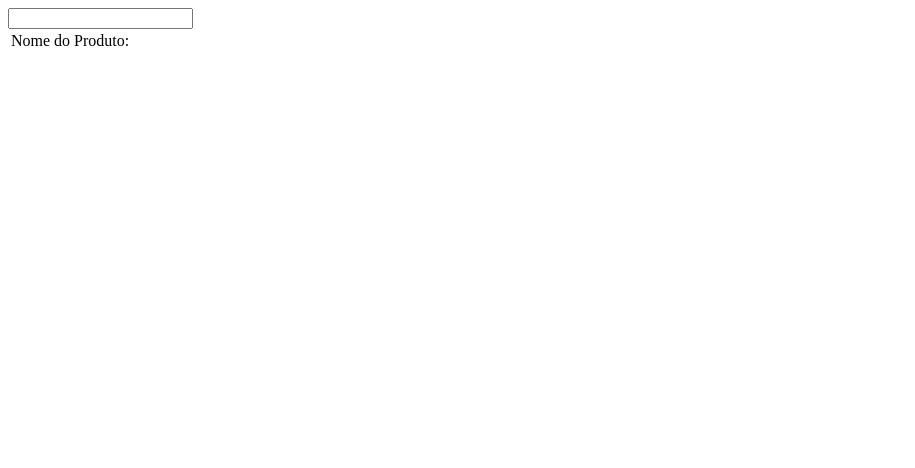
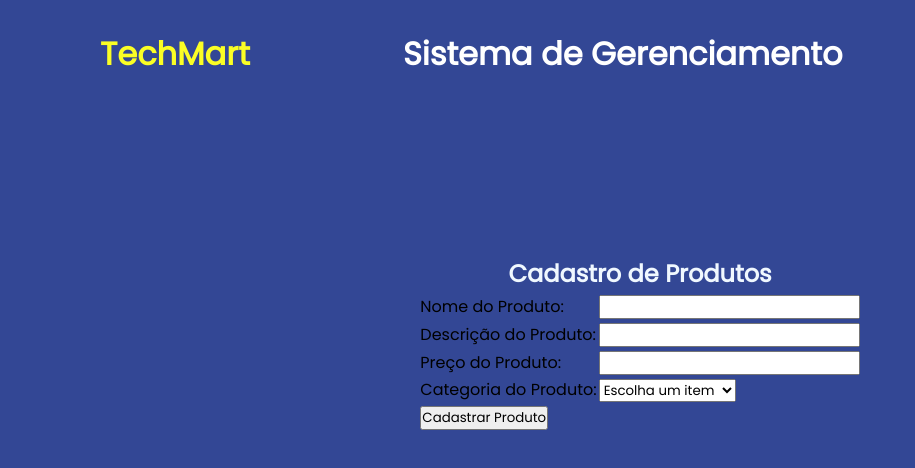
Before and after one commit to MaickonBrenner/Sistema_Gerenciamento_Estoque, a plain HTML site: page Sistema/index.html in a window 1280 px wide. Shown: the whole page, without its empty margins (0-915 px from the left). Drawn offline with Linux system fonts and the light colour scheme.

Commit message:
Adicionando CSS, Js

```diff
--- a/Sistema/index.html
+++ b/Sistema/index.html
@@ -10,11 +10,47 @@
 </head>
 <body>
 
-    <table>
-        <tr>
-            <td>Nome do Produto:</td>
-            <tb><input type="text" name="nome" id="nome"></tb>
-        </tr>
-    </table>
+    <header>
+        <h2 class="logo">TechMart</h2>
+        <h1>Sistema de Gerenciamento</h1>
+
+    </header>
+
+    <section class="titulo">
+        <h2>Cadastro de Produtos</h2>
+    </section>
+
+    <form method="POST" action="index.html" onsubmit="">
+        <table class="tabela">
+            <tr>
+                <td>Nome do Produto: </td>
+                <td><input type="text" name="nome" id="nome"></tb>
+            </tr>
+            <tr>
+                <td>Descrição do Produto: </td>
+                <td><input type="text" name="descricao" id="descricao"></td>
+            </tr>
+            <tr>
+                <td>Preço do Produto: </td>
+                <td><input type="text" name="preco" id="preco"></td>
+            </tr>
+            <tr>
+                <td>Categoria do Produto: </td>
+                <td>
+                    <select name="categoria" id="categoria">
+                        <option value="item0">Escolha um item</option>
+                        <option value="item1">Computadores</option>
+                        <option value="item2">Celulares</option>
+                        <option value="item3">Eletrodomésticos</option>
+                        <option value="item4">Acessórios</option>
+                        <option value="item5">Outros</option>
+                    </select>
+                </td>
+            </tr>
+            <tr>
+                <td><input type="submit" value="Cadastrar Produto"></td>
+            </tr>
+        </table>
+    </form>
 </body>
 </html>
--- a/Sistema/script.js
+++ b/Sistema/script.js
@@ -0,0 +1,19 @@
+
+function cadastrarProduto() {
+
+    var nome = document.getElementById("nome").value;
+    var descricao = document.getElementById("descricao").value;
+    var preco = document.getElementById("preco").value;
+    var categoria = document.getElementById("categoria").value;
+
+    if (nome.length < 4 || nome.length > 20) {
+        alert("Você adicionou mais caracteres do que o permitido em 'nome'")
+    } else if (preco < 0) {
+        alert("Preço inválido!");
+    } else if (categoria == "item0") {
+        alert("Por favor, escolha a categoria!")
+    } else {
+        alert("O produto foi cadastrado com sucesso!")
+    }
+
+};
--- a/Sistema/style.css
+++ b/Sistema/style.css
@@ -0,0 +1,58 @@
+@import url('https://fonts.googleapis.com/css2?family=Poppins');
+
+* {
+    margin: 0;
+    padding: 0;
+    padding: border-box;
+    font-family: 'Poppins';
+}
+
+body {
+    min-height: 100vh;
+    background-color: #334795;
+}
+
+header {
+    position: absolute;
+    top: 0;
+    left: 10;
+    width: 58%;
+    padding: 30px 100px;
+    background: #334795;
+    display: flex;
+    justify-content: space-between;
+    align-items: center;
+    z-index: 100;
+}
+
+.tabela {
+    position: relative;
+    display: flex;
+    justify-content: center;
+    align-items: center;
+    /* background: url('background.jpg') no-repeat;
+    background-size: cover;
+    background-position: center;
+    background-attachment: fixed; */
+}
+
+.logo {
+    font-size: 2em;
+    color: #fbfe25;
+    user-select: none;
+}
+
+.titulo {
+    position: relative;
+    margin-top: 20%;
+    display: flex;
+    justify-content: center;
+}
+
+h1 {
+    color: white;
+}
+
+h2 {
+    color:aliceblue;
+}
```
Also changed, not shown: Sistema/icon.png (added).
